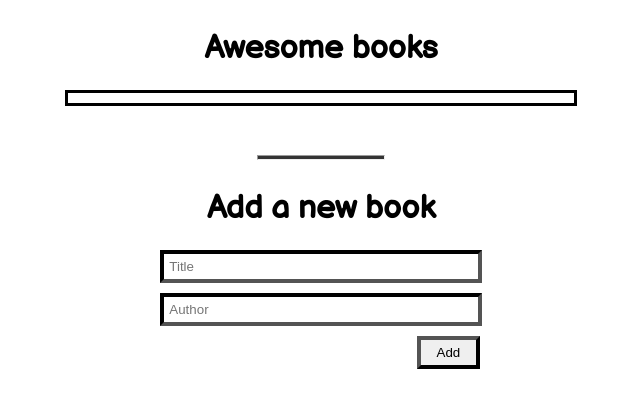
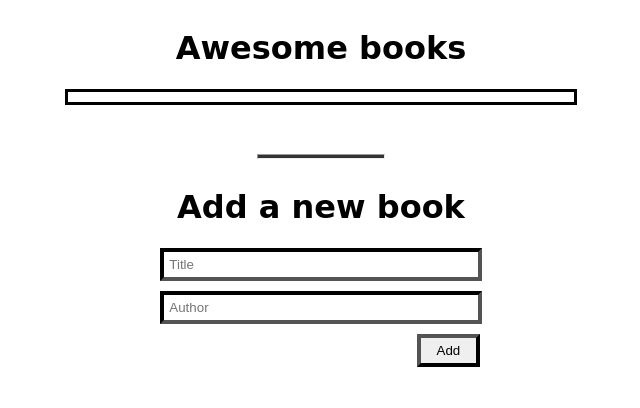
Before and after one commit to mutinhiri/AwesomeBooks, a website: page index.html in a window 1280 px wide. Shown: the whole page, without its empty margins (319-959 px from the left). Drawn offline with Linux system fonts and the light colour scheme.

Commit message:
Add changes

```diff
--- a/index.html
+++ b/index.html
@@ -5,7 +5,6 @@
   <meta http-equiv="X-UA-Compatible" content="IE=edge">
   <meta name="viewport" content="width=device-width, initial-scale=1.0">
   <link rel="stylesheet" href="style.css">
-  <link href="https://fonts.googleapis.com/css2?family=Balsamiq+Sans&display=swap" rel="stylesheet">
   <title>awesome books </title>
 </head>
 <body>
```
